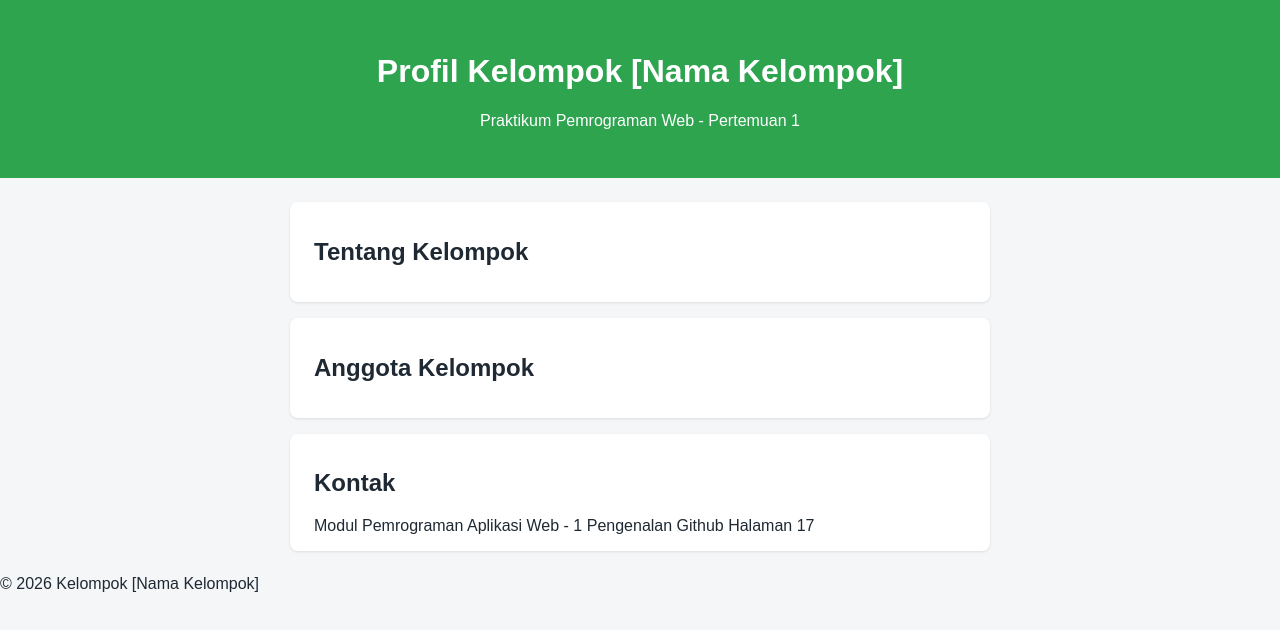
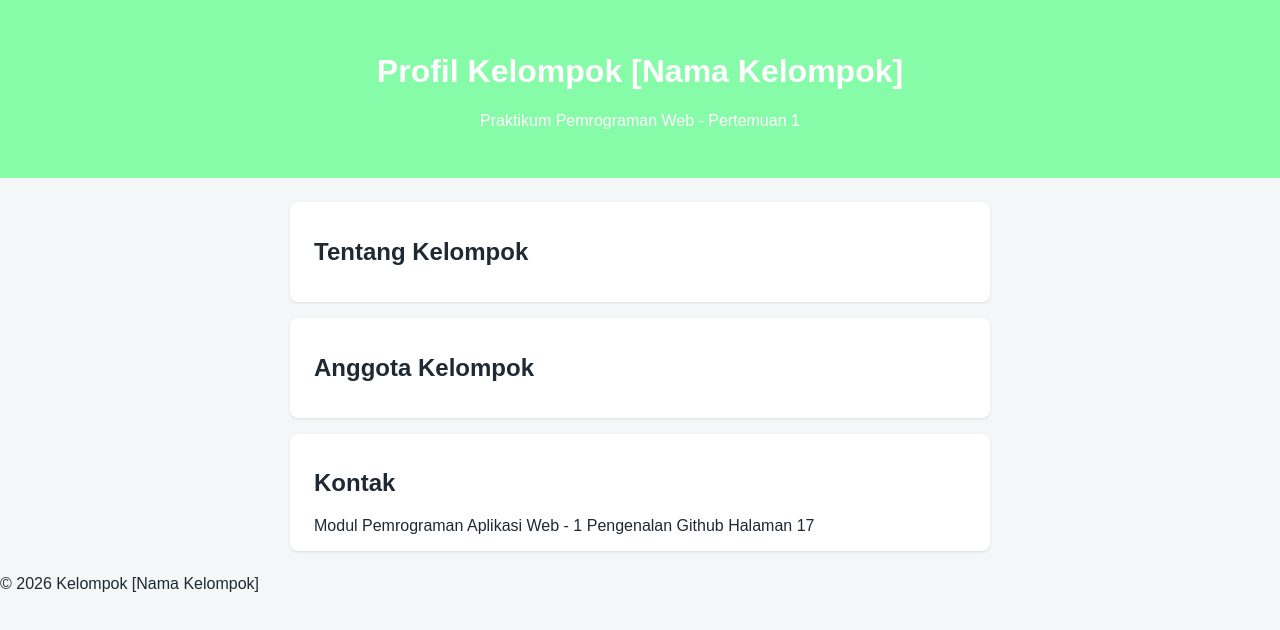
Before and after one commit to joanvino/joanvino-Tgs3_Github_240712928, a plain HTML site: page index.html in a window 1280 px wide. Drawn offline with Linux system fonts and the light colour scheme.

Commit message:
Revisi background

```diff
--- a/style.css
+++ b/style.css
@@ -5,7 +5,7 @@ body {
  color: #1f2933;
 }
 header {
- background-color: #2ea44f;
+ background-color: #87fca8;
  color: white;
  padding: 32px 16px;
  text-align: center;
```
